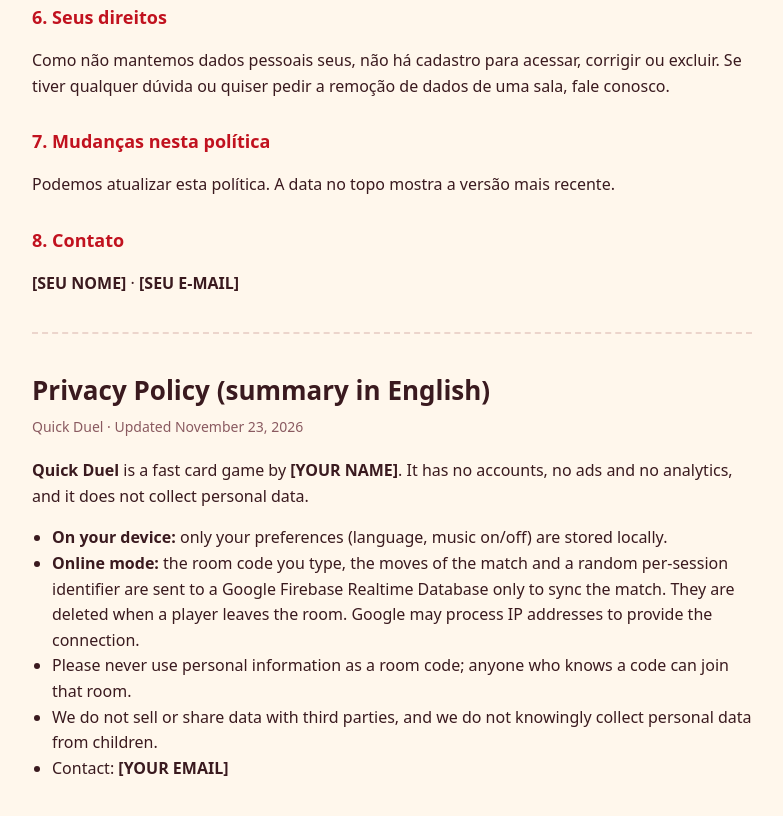
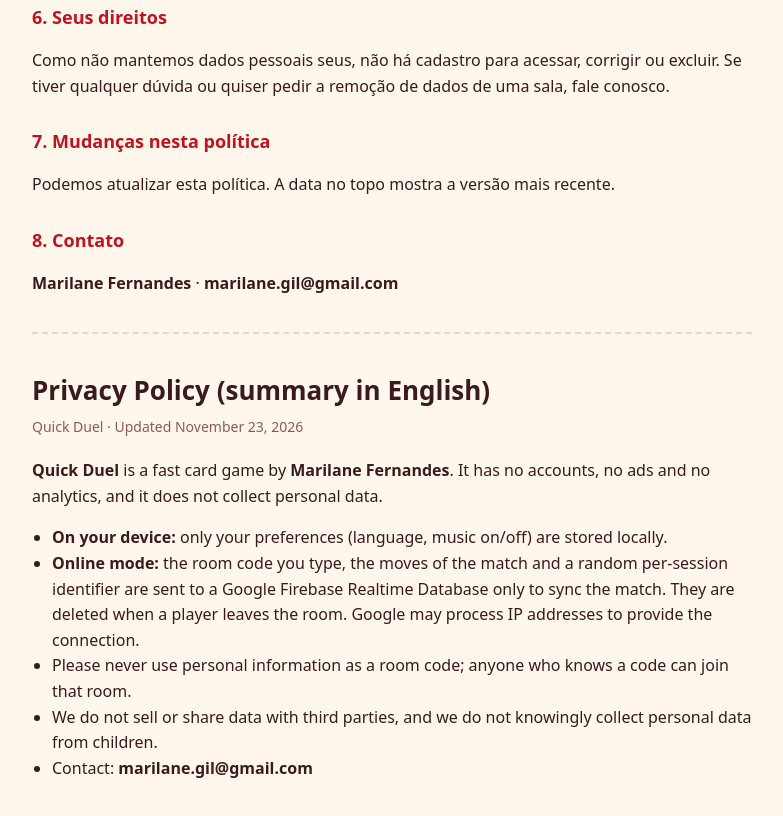
Before and after one commit to Quickgameduel/quickgameduel.github.io, a plain HTML site: page privacidade.html in a window 1280 px wide. Shown: the part 1182-1998 px from the top of the page, without its empty margins (248-1031 px from the left). Drawn offline with Linux system fonts and the light colour scheme.

Commit message:
Política de privacidade com contato
Co-Authored-By: Claude Sonnet 5.5 <noreply@anthropic.com>
Claude-Session: https://claude.ai/code/session_01WdMfParXV7KiZHqV7Xu13m

```diff
--- a/privacidade.html
+++ b/privacidade.html
@@ -20,7 +20,7 @@ ul{padding-left:20px}
 <h1>Política de Privacidade</h1>
 <div class="meta">Quick Duel · Atualizada em 23/11/2026</div>
 
-<p>O <b>Quick Duel</b> é um jogo de cartas rápido, desenvolvido por <b>[SEU NOME]</b>. Esta política explica, de forma simples, quais informações o jogo usa. Resumo: <b>não pedimos cadastro, não coletamos dados pessoais e não mostramos anúncios.</b></p>
+<p>O <b>Quick Duel</b> é um jogo de cartas rápido, desenvolvido por <b>Marilane Fernandes</b>. Esta política explica, de forma simples, quais informações o jogo usa. Resumo: <b>não pedimos cadastro, não coletamos dados pessoais e não mostramos anúncios.</b></p>
 
 <h2>1. Informações que NÃO coletamos</h2>
 <ul>
@@ -54,20 +54,20 @@ ul{padding-left:20px}
 <p>Podemos atualizar esta política. A data no topo mostra a versão mais recente.</p>
 
 <h2>8. Contato</h2>
-<p><b>[SEU NOME]</b> · <b>[SEU E-MAIL]</b></p>
+<p><b>Marilane Fernandes</b> · <b>marilane.gil@gmail.com</b></p>
 
 <hr>
 
 <h1 lang="en">Privacy Policy (summary in English)</h1>
 <div class="meta" lang="en">Quick Duel · Updated November 23, 2026</div>
 <div lang="en">
-<p><b>Quick Duel</b> is a fast card game by <b>[YOUR NAME]</b>. It has no accounts, no ads and no analytics, and it does not collect personal data.</p>
+<p><b>Quick Duel</b> is a fast card game by <b>Marilane Fernandes</b>. It has no accounts, no ads and no analytics, and it does not collect personal data.</p>
 <ul>
 <li><b>On your device:</b> only your preferences (language, music on/off) are stored locally.</li>
 <li><b>Online mode:</b> the room code you type, the moves of the match and a random per-session identifier are sent to a Google Firebase Realtime Database only to sync the match. They are deleted when a player leaves the room. Google may process IP addresses to provide the connection.</li>
 <li>Please never use personal information as a room code; anyone who knows a code can join that room.</li>
 <li>We do not sell or share data with third parties, and we do not knowingly collect personal data from children.</li>
-<li>Contact: <b>[YOUR EMAIL]</b></li>
+<li>Contact: <b>marilane.gil@gmail.com</b></li>
 </ul>
 </div>
 </main>
```
